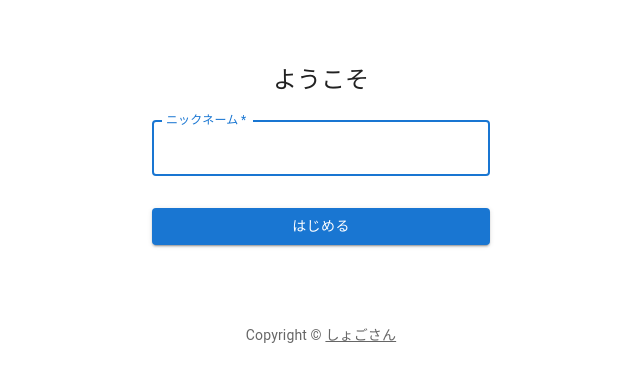
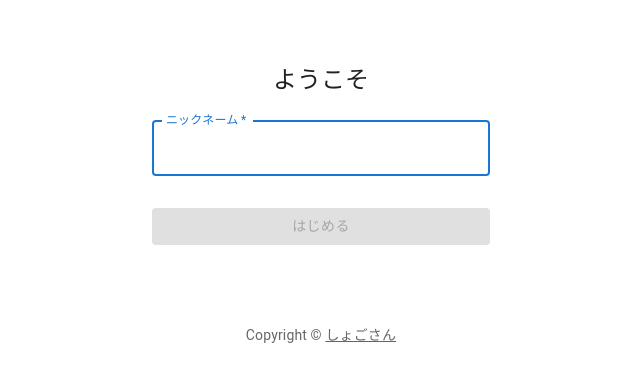
Before and after one commit to washogo/udemy_idobatakaigi_lesson, a React (Create React App) app: page / in a window 1280 px wide. Shown: the top 382 px of the page, without its empty margins (319-959 px from the left). Built offline with nearby package versions, Linux system fonts and the light colour scheme.

Commit message:
setName by clicking button

```diff
--- a/src/components/SignIn.js
+++ b/src/components/SignIn.js
@@ -1,4 +1,4 @@
-import * as React from "react";
+import React, { useEffect, useState } from "react";
 import Button from "@mui/material/Button";
 import CssBaseline from "@mui/material/CssBaseline";
 import TextField from "@mui/material/TextField";
@@ -32,6 +32,15 @@ function Copyright(props) {
 const theme = createTheme();
 
 export default function SignIn({ setName }) {
+  const [disabled, setDisabled] = useState(true);
+  const [string, setString] = useState("");
+  console.log({ disabled, string });
+
+  useEffect(() => {
+    const disabled = string === ""
+    setDisabled(disabled)
+  }, [string]);
+
   const handleSubmit = (event) => {
     event.preventDefault();
     const data = new FormData(event.currentTarget);
@@ -71,12 +80,15 @@ export default function SignIn({ setName }) {
               label="ニックネーム"
               name="name"
               autoFocus
+              onChange={(e) => setString(e.target.value)}
             />
             <Button
               type="submit"
               fullWidth
               variant="contained"
+              color="primary"
               sx={{ mt: 3, mb: 2 }}
+              disabled={disabled}
             >
               はじめる
             </Button>
```
